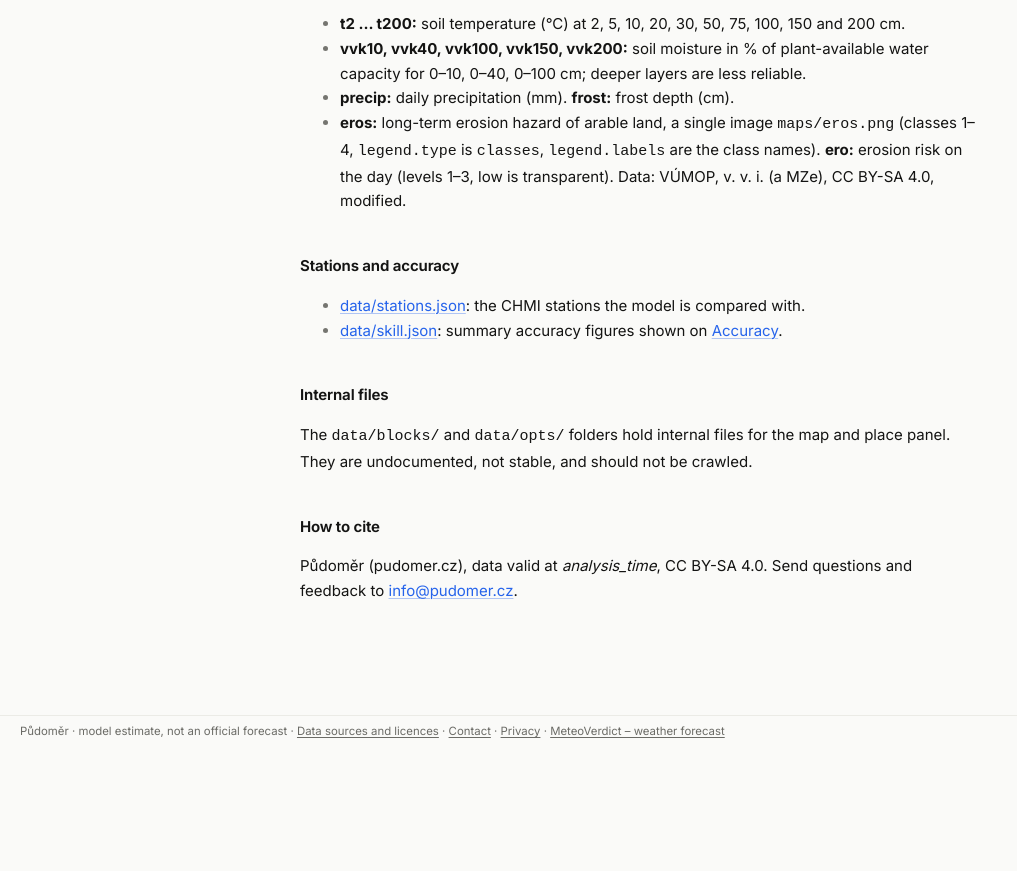
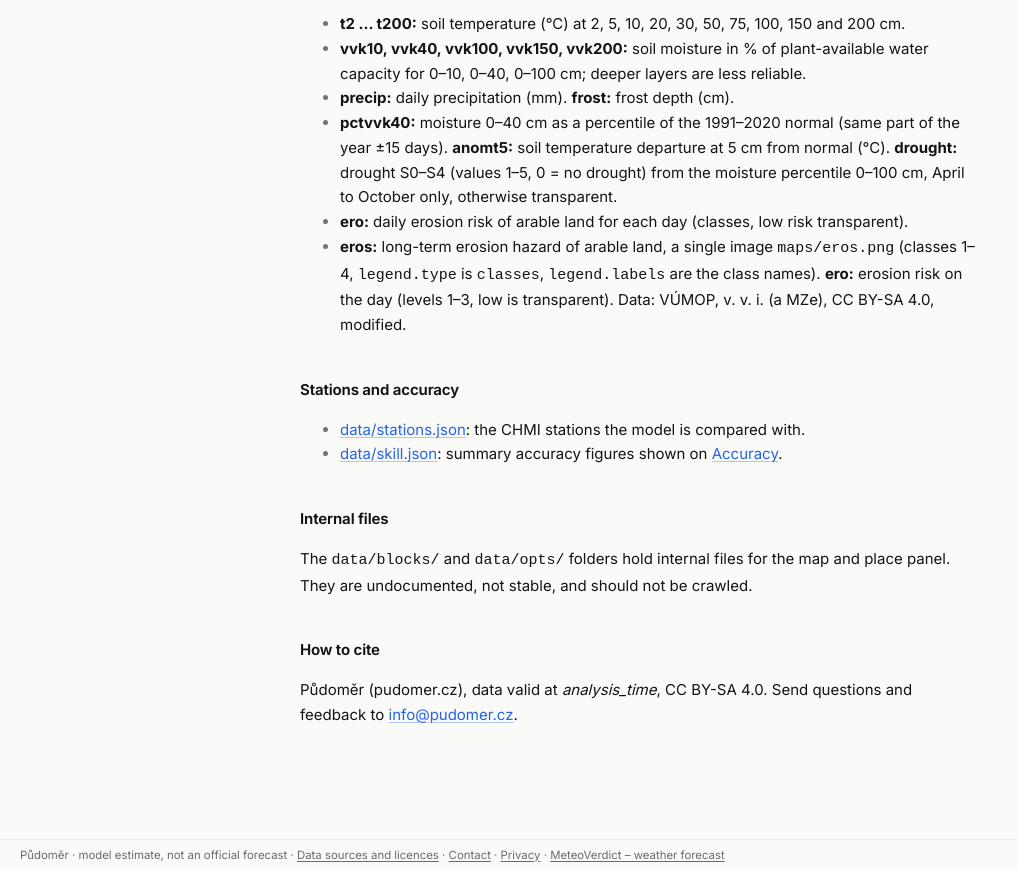
Before and after one commit to JerryWoof/SoilCast, a website built with Vite: page web/data.html in a window 1280 px wide. Shown: the part 887-1758 px from the top of the page, without its empty margins (0-1017 px from the left). Before the commit the page ends 1634 px from the top, so only its background shows below. Built offline with nearby package versions, Linux system fonts and the light colour scheme.

Commit message:
data page: pctvvk40, anomt5, drought and daily ero layers documented
Co-Authored-By: Claude Opus 5.5 <noreply@anthropic.com>

```diff
--- a/web/data.html
+++ b/web/data.html
@@ -70,6 +70,8 @@
         <li><strong>t2 … t200:</strong> teplota půdy (°C) v hloubce 2, 5, 10, 20, 30, 50, 75, 100, 150 a 200 cm.</li>
         <li><strong>vvk10, vvk40, vvk100, vvk150, vvk200:</strong> vlhkost půdy v % využitelné vodní kapacity (VVK) pro vrstvy 0–10, 0–40, 0–100 cm, hlubší vrstvy s nižší spolehlivostí.</li>
         <li><strong>precip:</strong> denní srážky (mm). <strong>frost:</strong> hloubka promrznutí (cm).</li>
+        <li><strong>pctvvk40:</strong> vlhkost 0–40 cm jako percentil normálu 1991–2020 (stejná část roku ±15 dní). <strong>anomt5:</strong> odchylka teploty v 5 cm od normálu (°C). <strong>drought:</strong> sucho S0–S4 (hodnoty 1–5, 0 = bez sucha) podle percentilu vlhkosti 0–100 cm, jen duben až říjen, jinak průhledné.</li>
+        <li><strong>ero:</strong> denní riziko eroze orné půdy pro každý den (třídy, nízké riziko průhledné).</li>
         <li><strong>eros:</strong> dlouhodobé ohrožení erozí orné půdy, jeden obrázek <code>maps/eros.png</code> (třídy 1–4, <code>legend.type</code> je <code>classes</code>, <code>legend.labels</code> jsou názvy tříd). <strong>ero:</strong> riziko eroze v daný den (stupně 1–3, nízké je průhledné). Údaje: VÚMOP, v. v. i. (a MZe), CC BY-SA 4.0, upraveno.</li>
       </ul>
 
@@ -107,6 +109,8 @@
         <li><strong>t2 … t200:</strong> soil temperature (°C) at 2, 5, 10, 20, 30, 50, 75, 100, 150 and 200 cm.</li>
         <li><strong>vvk10, vvk40, vvk100, vvk150, vvk200:</strong> soil moisture in % of plant-available water capacity for 0–10, 0–40, 0–100 cm; deeper layers are less reliable.</li>
         <li><strong>precip:</strong> daily precipitation (mm). <strong>frost:</strong> frost depth (cm).</li>
+        <li><strong>pctvvk40:</strong> moisture 0–40 cm as a percentile of the 1991–2020 normal (same part of the year ±15 days). <strong>anomt5:</strong> soil temperature departure at 5 cm from normal (°C). <strong>drought:</strong> drought S0–S4 (values 1–5, 0 = no drought) from the moisture percentile 0–100 cm, April to October only, otherwise transparent.</li>
+        <li><strong>ero:</strong> daily erosion risk of arable land for each day (classes, low risk transparent).</li>
         <li><strong>eros:</strong> long-term erosion hazard of arable land, a single image <code>maps/eros.png</code> (classes 1–4, <code>legend.type</code> is <code>classes</code>, <code>legend.labels</code> are the class names). <strong>ero:</strong> erosion risk on the day (levels 1–3, low is transparent). Data: VÚMOP, v. v. i. (a MZe), CC BY-SA 4.0, modified.</li>
       </ul>
 
```
